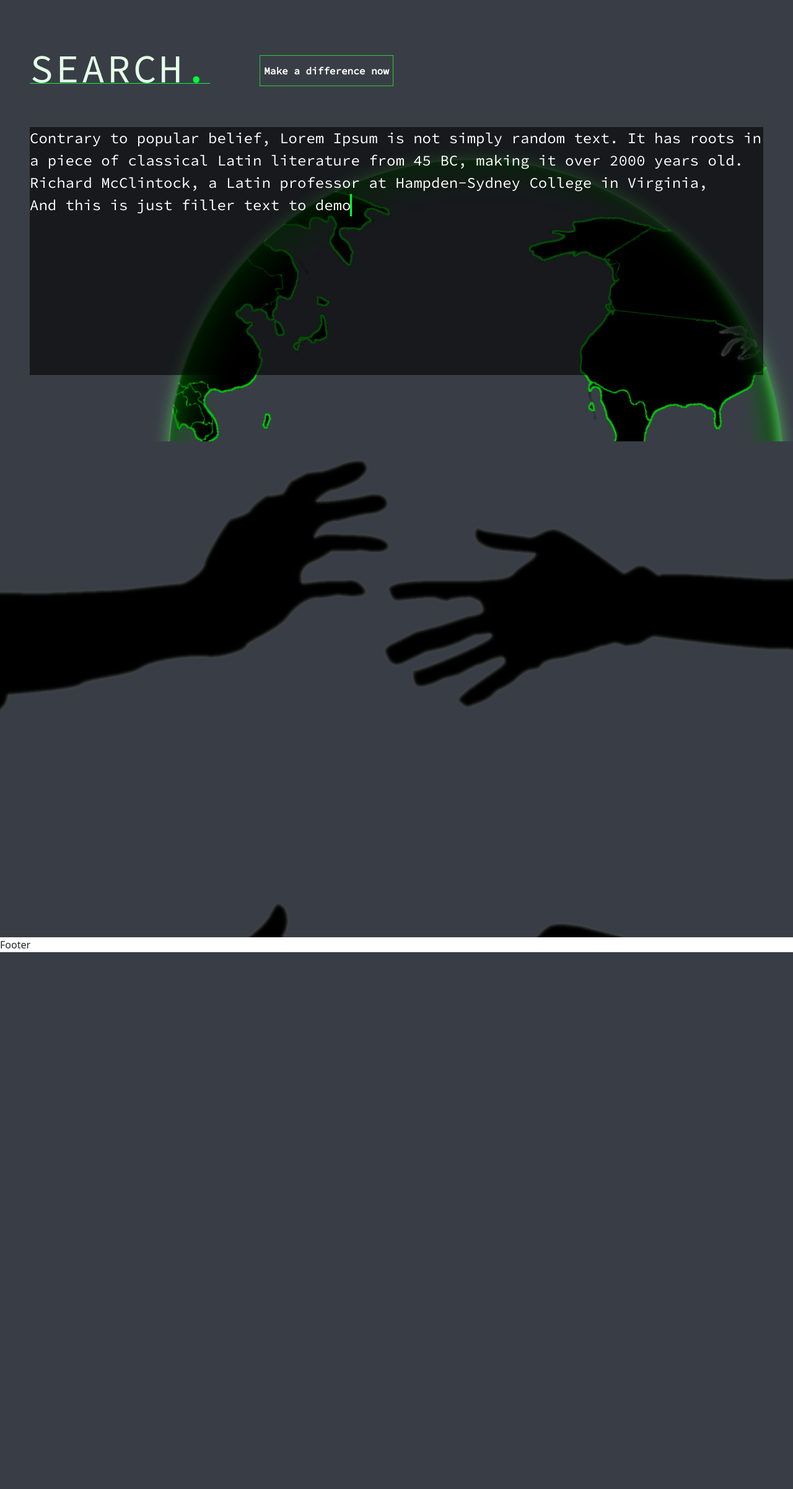
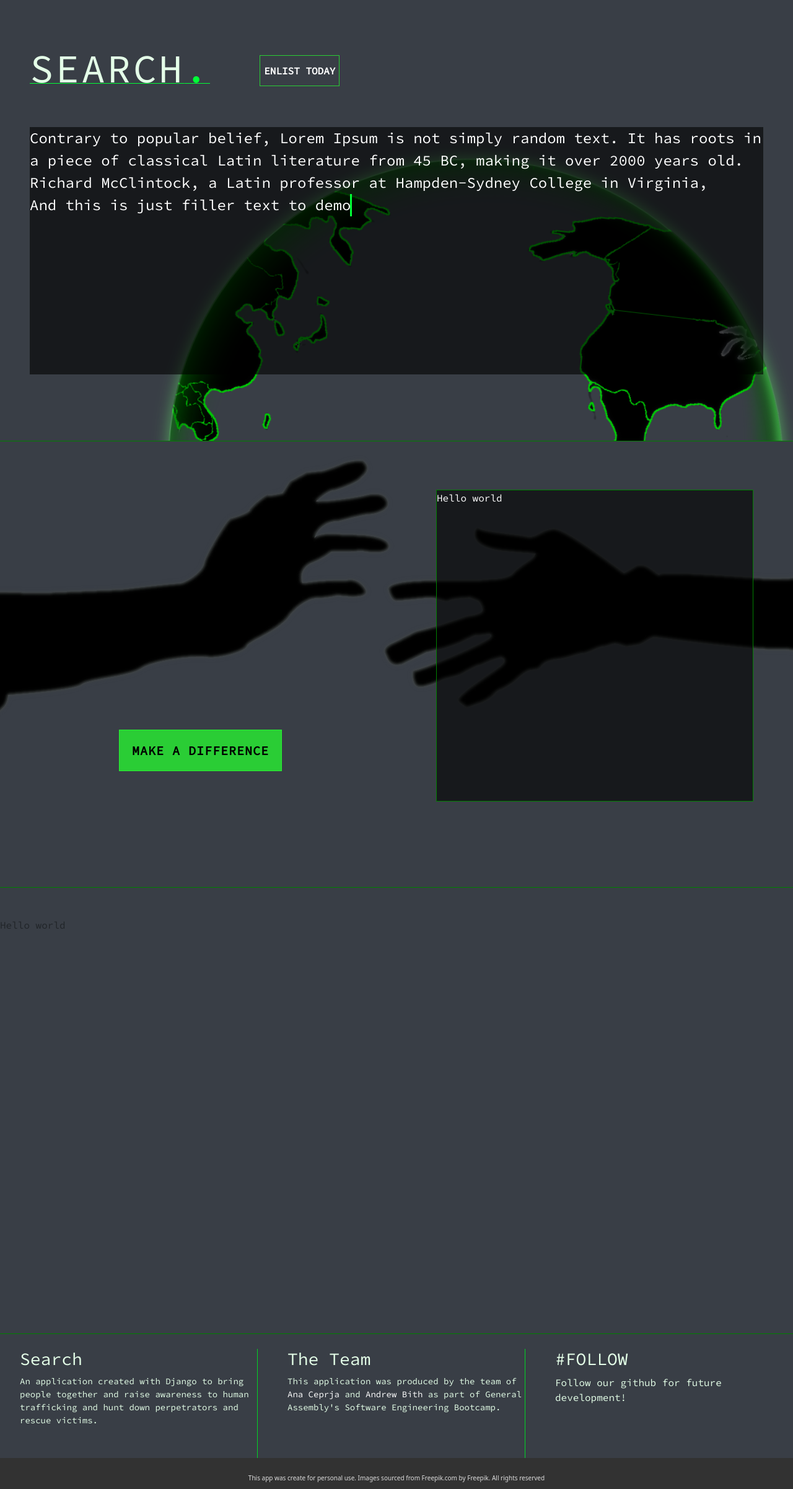
Before and after one commit to andrew8bit/project4, a Django app: page / in a window 1280 px wide. Shown: the part 88-2490 px from the top of the page at 62% size. Before the commit the page ends 1624 px from the top, so only its background shows below. Run offline with Django 3.2, Linux system fonts and the light colour scheme.

Commit message:
worked on setup for donation > page3 > footer

```diff
--- a/main_app/static/global.css
+++ b/main_app/static/global.css
@@ -110,4 +110,78 @@ nav button {
 
 }
 
-/****************************************/
+/*********************** FOOTER ***********************/
+
+.footer-container {
+  text-decoration: none;
+  color: #e4ffe8;
+  width: 100%;
+  height: 200px;
+  display: flex;
+  justify-content: space-between;
+  background-color: #393e46;
+  overflow-y: hidden;
+  transition: all 0.3s ease-in-out;
+  font-family: 'Source Code Pro', monospace;
+}
+.footer-container:hover {
+  color:white;
+  background-color: #585858;
+}
+
+.footer-container a {
+  color: white;
+  text-decoration: none;
+}
+.footer-container a:hover {
+  color: black;
+  text-decoration: underline overline #00d624;
+}
+
+.copywrite-container {
+  justify-content: center;
+  text-align: center;
+  color: #dddddd;
+  height: 50px;
+  width: 100%;
+  background-color:#323232;
+
+}
+
+.copywrite-container p {
+  position: relative;
+  top: 50%;
+  font-size: 10px;
+}
+
+.about-project {
+  margin-top: 3em;
+  margin-left: 2em;
+  align-self: center;
+  width: 30%;
+  height: 100%;
+  top: 20%;
+  border-right: 1px solid #00d624;
+}
+.about-project p {
+  font-size: 14px;
+}
+
+.meet-the-team{
+  margin-top: 3em;
+  margin-left: 2em;
+  align-self: center;
+  width: 30%;
+  height: 100%;
+  top: 20%;
+  border-right: 1px solid #00d624;
+}
+
+.follow-project{
+  margin-top: 3em;
+  margin-left: 2em;
+  align-self: center;
+  width: 30%;
+  height: 100%;
+  top: 20%;
+}
--- a/main_app/static/home.css
+++ b/main_app/static/home.css
@@ -9,6 +9,7 @@
     overflow: hidden;
     position: relative;
     font-family: 'Source Code Pro', monospace;
+    border-bottom: 1px solid green;
 }
 
 /*    The styles for the container for the button of pg1 are in ./typewriter.css      */
@@ -22,13 +23,14 @@
     background-color: transparent;
     border: 1px solid rgba(37, 255, 48, 0.74);
     transition: all 0.3s ease-in;
+    text-transform: uppercase;
 
 }
 
 .signup-btn:hover {
     color:black;
     background-color:rgba(37, 255, 48, 0.74);
-    border-radius: 1em;
+    border-radius: .5em;
 
 }
 
@@ -73,15 +75,62 @@
 
 /**************************** Homepage Page 2 styles **************************************/
 
+.pg2 {
+    font-family: 'Source Code Pro', monospace;
+    padding-top: 3em;
+    background-color: #393e46;
+    height: 90%;
+    background-image: url('./images/hands.png');
+    size: 100%;
+    background-position: top;
+    border-bottom: 1px solid green;
+}
+
 .donation_description {
+    border: 1px solid green;
+    color: white;
+    background-color:  rgba(0, 0, 0, 0.596);
+    height: 75%;
+    width: 40%;
+    position: relative;
+    left: 55%;
+    top: 0%;
+}
+
+.makeadiff-a {
+    text-decoration: none;
+    font-size: 1.25em;
+    padding: 1em;
+    height: 50px;
+    align-self: center;
+    font-weight: bolder;
+    color: white;
+    text-transform: uppercase;
+    background-color:rgba(37, 255, 48, 0.74);
+    border: 1px solid rgba(37, 255, 48, 0.74);
+    transition: all 0.3s ease-in;
+    position: relative;
+    top: 65%;
+    left: 15%;
+    color: black;
+    letter-spacing: .05em;
 
 }
 
-.pg2 {
+.makeadiff-a:hover {
+    color:rgba(37, 255, 48, 0.74);
+    background-color:transparent;
+    border-radius: .5em;
+}
+
+/**************************** Homepage Page 3 styles **************************************/
+
+.pg3 {
+    font-family: 'Source Code Pro', monospace;
+    padding-top: 3em;
     background-color: #393e46;
-    height: 100%;
-    background-image: url('./images/hands.png');
+    height: 90%;
     size: 100%;
     background-position: top;
-
+    border-bottom: 1px solid green;
 }
--- a/main_app/templates/base.html
+++ b/main_app/templates/base.html
@@ -200,8 +200,31 @@
       crossorigin="anonymous"
     ></script>
   </body>
+        <footer class="footer-container">
+        <div class="about-project">
+            <h3>Search</h3>
+            <p> An application created with Django to bring people together and raise awareness to human trafficking and hunt down perpetrators and rescue victims.
+            </p>
 
-  <footer class="page-footer">
-    <div class="right">Footer</div>
-  </footer>
+        </div>
+        <div class="about-project">
+            <h3>The Team</h3>
+            <p>
+                This application was produced by the team of
+                <a href="https://github.com/AnaCeprnja"> Ana Ceprja </a> and
+                <a href="https://github.com/andrew8bit"> Andrew Bith </a> as part of General Assembly's Software
+                Engineering Bootcamp.
+            </p>
+
+        </div>
+        <div class="follow-project">
+            <h3>#FOLLOW</h3>
+            <p>
+                Follow our github for future development!
+            </p>
+        </div>
+    </footer>
+    <div class="copywrite-container">
+        <p>This app was create for personal use. Images sourced from Freepik.com by Freepik. All rights reserved</p>
+    </div>
 </html>
--- a/main_app/templates/index.html
+++ b/main_app/templates/index.html
@@ -9,7 +9,7 @@
       data-bs-toggle="modal"
       data-bs-target="#signupModal"
     >
-      Make a difference now
+      Enlist Today
     </button>
   </div>
   <div class="homepage-text-container">
@@ -33,9 +33,18 @@
 </div>
 
 <div class="pg2">
-  <div class="donation-description">
-
+  <a class="makeadiff-a" href="donations/"> Make A Difference </a>
+  <div class="donation_description">
+    <div>
+    Hello world
+    </div>
   </div>
 </div>
 
+<div class="pg3">
+    <div>
+    Hello world
+    </div>
+</div>
+
 {% endblock %}
--- a/main_app/urls.py
+++ b/main_app/urls.py
@@ -6,7 +6,6 @@ urlpatterns = [
 
     path('accounts/signup', views.signup, name='signup'),
     path('accounts/logout', views.logout_view, name='logout_view'),
-
     path('donations/', views.donation_view, name="donation_view")
 
 ]
```
